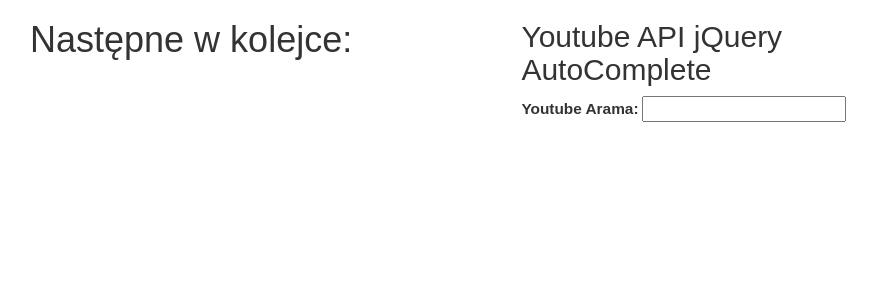
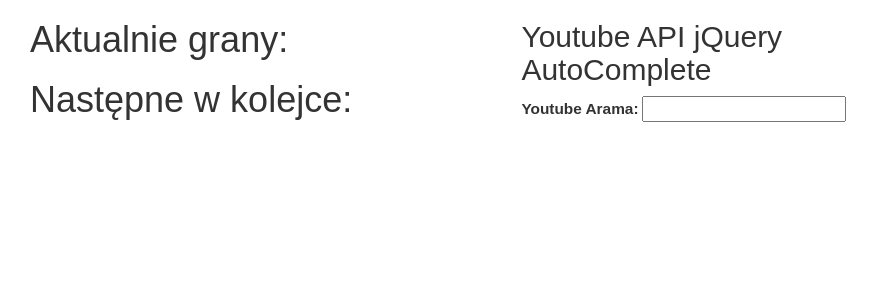
Before and after one commit to gitter-badger/ytParty, a Django app: template ytParty/queue/templates/queue/user_view.html in a window 1280 px wide. Shown: the top 300 px of the page, without its empty margins (0-879 px from the left). Run offline with Django 3.2, Linux system fonts and the light colour scheme; the template is opened without the code that fills it, so the values that code supplies are empty; parts of the project's set-up code (start-up, migrations or seed data) failed here and were passed over; some libraries are stand-ins or nearby versions.

Commit message:
Place for currently played, TODO

```diff
--- a/ytParty/queue/templates/queue/user_view.html
+++ b/ytParty/queue/templates/queue/user_view.html
@@ -9,6 +9,10 @@
 
     <div id="viewer_container" class="col-md-11">
         <div class="col-md-5" id="left-cont">
+            <h1>Aktualnie grany:</h1>
+            <div id="currently_played" class="col-md-11">
+
+            </div>
             <h1>Następne w kolejce:</h1>
 
             <div id="youtube_list" class="col-md-11">
```
